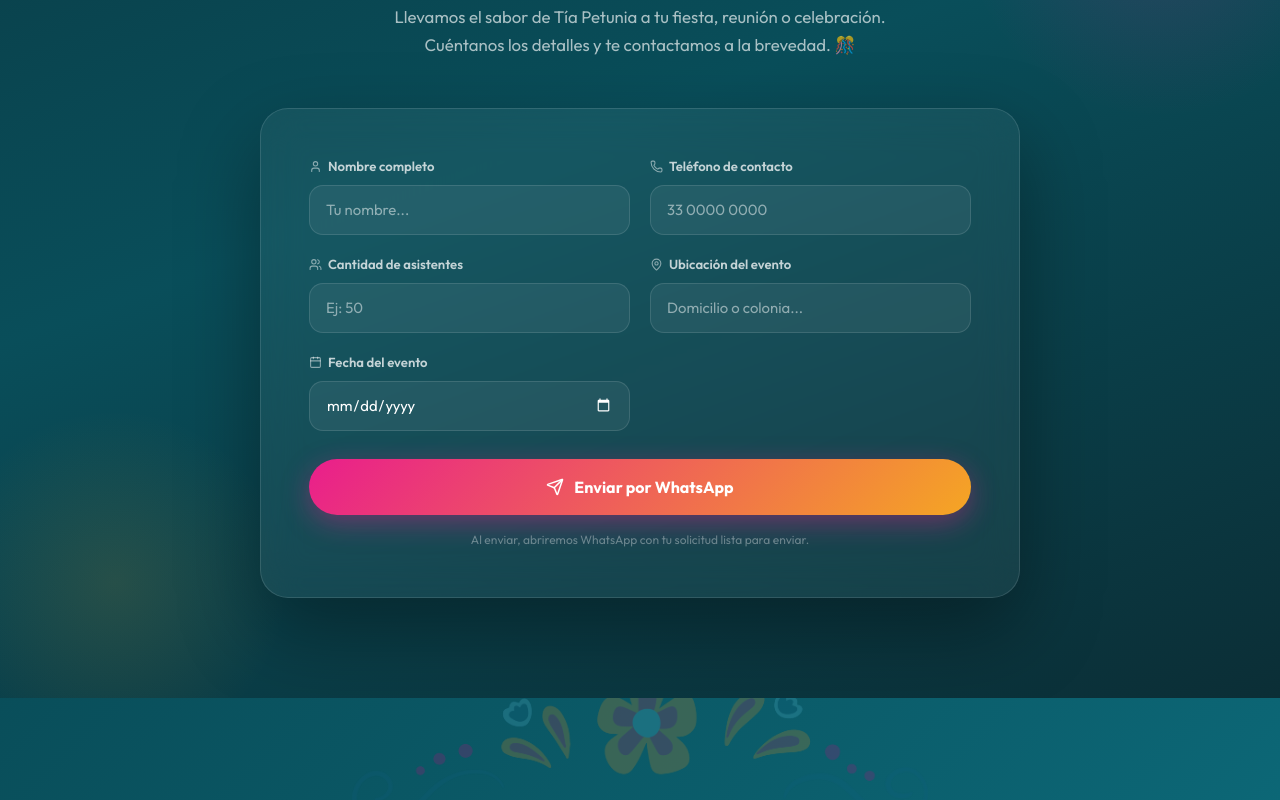
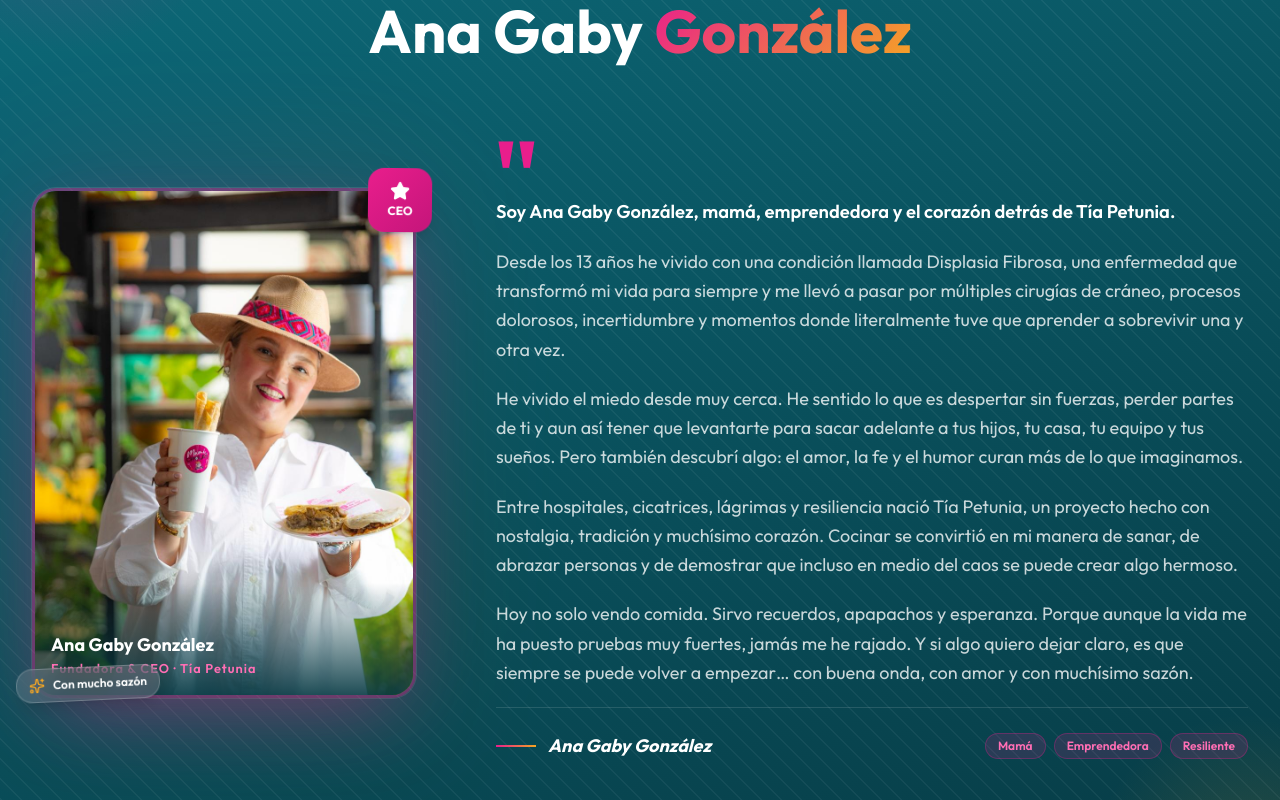
Before and after one commit to Azilith-cloud/T-a-petunia-web, a React (Vite) app: page / in a window 1280 px wide. Shown: the part 8140-8940 px from the top of the page. Built offline with nearby package versions, Linux system fonts and the light colour scheme; a web font is replaced by a local one.

Commit message:
agregue la parte de su biografia

```diff
--- /dev/null
+++ b/pnpm-workspace.yaml
@@ -0,0 +1,2 @@
+allowBuilds:
+  esbuild: true
--- a/src/App.jsx
+++ b/src/App.jsx
@@ -7,6 +7,7 @@
 import Menu from './components/Menu'
 import Especialidad from './components/Especialidad'
 import About from './components/About'
+import CEO from './components/CEO'
 import EventForm from './components/EventForm'
 import Footer from './components/Footer'
 import PromocionesPage from './pages/PromocionesPage'
@@ -24,6 +25,7 @@
       <Menu />
       <Especialidad />
       <About />
+      <CEO />
       <EventForm />
       <Footer />
     </>
--- /dev/null
+++ b/src/components/CEO.jsx
@@ -0,0 +1,216 @@
+import { useEffect, useRef } from 'react'
+import { Heart, Star, Sparkles } from 'lucide-react'
+
+const paragraphs = [
+  'Soy Ana Gaby González, mamá, emprendedora y el corazón detrás de Tía Petunia.',
+  'Desde los 13 años he vivido con una condición llamada Displasia Fibrosa, una enfermedad que transformó mi vida para siempre y me llevó a pasar por múltiples cirugías de cráneo, procesos dolorosos, incertidumbre y momentos donde literalmente tuve que aprender a sobrevivir una y otra vez.',
+  'He vivido el miedo desde muy cerca. He sentido lo que es despertar sin fuerzas, perder partes de ti y aun así tener que levantarte para sacar adelante a tus hijos, tu casa, tu equipo y tus sueños. Pero también descubrí algo: el amor, la fe y el humor curan más de lo que imaginamos.',
+  'Entre hospitales, cicatrices, lágrimas y resiliencia nació Tía Petunia, un proyecto hecho con nostalgia, tradición y muchísimo corazón. Cocinar se convirtió en mi manera de sanar, de abrazar personas y de demostrar que incluso en medio del caos se puede crear algo hermoso.',
+  'Hoy no solo vendo comida. Sirvo recuerdos, apapachos y esperanza. Porque aunque la vida me ha puesto pruebas muy fuertes, jamás me he rajado. Y si algo quiero dejar claro, es que siempre se puede volver a empezar… con buena onda, con amor y con muchísimo sazón.',
+]
+
+export default function CEO() {
+  const sectionRef = useRef(null)
+
+  useEffect(() => {
+    const observer = new IntersectionObserver(
+      (entries) => {
+        entries.forEach((entry) => {
+          if (entry.isIntersecting) entry.target.classList.add('visible')
+        })
+      },
+      { threshold: 0.08 }
+    )
+    const elements = sectionRef.current?.querySelectorAll('.reveal')
+    elements?.forEach((el) => observer.observe(el))
+    return () => observer.disconnect()
+  }, [])
+
+  return (
+    <section
+      id="ana-gaby"
+      ref={sectionRef}
+      className="relative py-24 md:py-36 overflow-hidden"
+      style={{ background: 'linear-gradient(160deg, #0D6E7E 0%, #094E5A 60%, #073A44 100%)' }}
+    >
+      {/* Decorative blobs */}
+      <div
+        className="absolute -top-32 -left-32 w-96 h-96 rounded-full opacity-20 pointer-events-none"
+        style={{ background: 'radial-gradient(circle, #E91E8C 0%, transparent 70%)' }}
+      />
+      <div
+        className="absolute -bottom-32 -right-32 w-80 h-80 rounded-full opacity-15 pointer-events-none"
+        style={{ background: 'radial-gradient(circle, #F5A623 0%, transparent 70%)' }}
+      />
+
+      {/* Subtle pattern overlay */}
+      <div
+        className="absolute inset-0 opacity-5 pointer-events-none"
+        style={{
+          backgroundImage:
+            'repeating-linear-gradient(45deg, #fff 0, #fff 1px, transparent 0, transparent 50%)',
+          backgroundSize: '20px 20px',
+        }}
+      />
+
+      <div className="relative z-10 max-w-7xl mx-auto px-4 sm:px-6 lg:px-8">
+
+        {/* Section header */}
+        <div className="text-center mb-16">
+          <div className="reveal inline-flex items-center gap-2 px-5 py-2 rounded-full mb-5"
+            style={{ background: 'rgba(233,30,140,0.15)', border: '1px solid rgba(233,30,140,0.35)' }}>
+            <Heart size={14} fill="#E91E8C" color="#E91E8C" />
+            <span className="text-sm font-semibold tracking-widest uppercase" style={{ color: '#FF6EB4' }}>
+              Nuestra CEO
+            </span>
+            <Heart size={14} fill="#E91E8C" color="#E91E8C" />
+          </div>
+          <h2
+            className="reveal text-4xl md:text-5xl lg:text-6xl font-bold text-white"
+            style={{ fontFamily: 'var(--font-heading)', transitionDelay: '0.1s' }}
+          >
+            Ana Gaby{' '}
+            <span
+              style={{
+                background: 'linear-gradient(135deg, #E91E8C, #F5A623)',
+                WebkitBackgroundClip: 'text',
+                WebkitTextFillColor: 'transparent',
+                backgroundClip: 'text',
+              }}
+            >
+              González
+            </span>
+          </h2>
+        </div>
+
+        {/* Main content */}
+        <div className="flex flex-col lg:flex-row items-center gap-14 lg:gap-20">
+
+          {/* Photo side */}
+          <div className="reveal flex-shrink-0 flex justify-center" style={{ transitionDelay: '0.15s' }}>
+            <div className="relative">
+              {/* Glow ring */}
+              <div
+                className="absolute inset-0 rounded-3xl blur-3xl scale-105 opacity-50"
+                style={{ background: 'linear-gradient(135deg, #E91E8C40, #F5A62340)' }}
+              />
+
+              {/* Photo frame */}
+              <div
+                className="relative w-72 md:w-80 lg:w-96 rounded-3xl overflow-hidden shadow-2xl"
+                style={{
+                  border: '3px solid rgba(233,30,140,0.4)',
+                  boxShadow: '0 30px 80px -20px rgba(233,30,140,0.4), 0 0 0 1px rgba(255,255,255,0.1)',
+                }}
+              >
+                <img
+                  src="/assets/ana-gaby-ceo.png"
+                  alt="Ana Gaby González — CEO de Tía Petunia"
+                  className="w-full h-full object-cover"
+                  style={{ aspectRatio: '3/4', objectPosition: 'center top' }}
+                />
+
+                {/* Overlay gradient at bottom */}
+                <div
+                  className="absolute bottom-0 left-0 right-0 h-28"
+                  style={{
+                    background:
+                      'linear-gradient(to top, rgba(7,58,68,0.9) 0%, transparent 100%)',
+                  }}
+                />
+
+                {/* Name tag on photo */}
+                <div className="absolute bottom-4 left-4 right-4">
+                  <p className="text-white font-bold text-lg" style={{ fontFamily: 'var(--font-heading)' }}>
+                    Ana Gaby González
+                  </p>
+                  <p style={{ color: '#FF6EB4', fontSize: '0.8rem', fontWeight: 600, letterSpacing: '0.08em' }}>
+                    Fundadora & CEO · Tía Petunia
+                  </p>
+                </div>
+              </div>
+
+              {/* Floating badge — top right */}
+              <div
+                className="absolute -top-4 -right-4 w-16 h-16 rounded-2xl flex flex-col items-center justify-center shadow-lg animate-float"
+                style={{ background: 'linear-gradient(135deg, #E91E8C, #C4157A)' }}
+              >
+                <Star size={20} color="#fff" fill="#fff" />
+                <span className="text-white text-xs font-bold mt-0.5">CEO</span>
+              </div>
+
+              {/* Floating badge — bottom left */}
+              <div
+                className="absolute -bottom-4 -left-4 px-3 py-2 rounded-2xl flex items-center gap-2 shadow-lg animate-float-reverse"
+                style={{ background: 'rgba(255,255,255,0.12)', backdropFilter: 'blur(12px)', border: '1px solid rgba(255,255,255,0.2)' }}
+              >
+                <Sparkles size={16} color="#F5A623" />
+                <span className="text-white text-xs font-semibold">Con mucho sazón</span>
+              </div>
+            </div>
+          </div>
+
+          {/* Text side */}
+          <div className="flex-1 space-y-5">
+            {/* Decorative quote mark */}
+            <div
+              className="reveal text-8xl leading-none font-bold opacity-20 -mb-6 -ml-1"
+              style={{ color: '#E91E8C', fontFamily: 'Georgia, serif', transitionDelay: '0.05s' }}
+            >
+              "
+            </div>
+
+            {paragraphs.map((text, i) => (
+              <p
+                key={i}
+                className="reveal text-base md:text-lg leading-relaxed"
+                style={{
+                  color: i === 0 ? '#fff' : 'rgba(255,255,255,0.78)',
+                  fontWeight: i === 0 ? 600 : 400,
+                  fontSize: i === 0 ? '1.15rem' : undefined,
+                  transitionDelay: `${0.2 + i * 0.1}s`,
+                }}
+              >
+                {text}
+              </p>
+            ))}
+
+            {/* Closing signature */}
+            <div
+              className="reveal pt-6 border-t flex flex-col sm:flex-row items-start sm:items-center gap-4"
+              style={{ borderColor: 'rgba(255,255,255,0.12)', transitionDelay: '0.75s' }}
+            >
+              {/* Pink accent line */}
+              <div className="flex items-center gap-3">
+                <div className="w-10 h-0.5" style={{ background: 'linear-gradient(90deg, #E91E8C, #F5A623)' }} />
+                <p
+                  className="text-white font-bold text-lg italic"
+                  style={{ fontFamily: 'var(--font-heading)' }}
+                >
+                  Ana Gaby González
+                </p>
+              </div>
+
+              {/* Values pills */}
+              <div className="flex flex-wrap gap-2 sm:ml-auto">
+                {['Mamá', 'Emprendedora', 'Resiliente'].map((tag) => (
+                  <span
+                    key={tag}
+                    className="px-3 py-1 rounded-full text-xs font-semibold"
+                    style={{
+                      background: 'rgba(233,30,140,0.15)',
+                      border: '1px solid rgba(233,30,140,0.3)',
+                      color: '#FF6EB4',
+                    }}
+                  >
+                    {tag}
+                  </span>
+                ))}
+              </div>
+            </div>
+          </div>
+        </div>
+      </div>
+    </section>
+  )
+}
```
Also changed, not shown: public/assets/ana-gaby-ceo.png (added), 1 other file (tests, documents, lock files or other folders).
